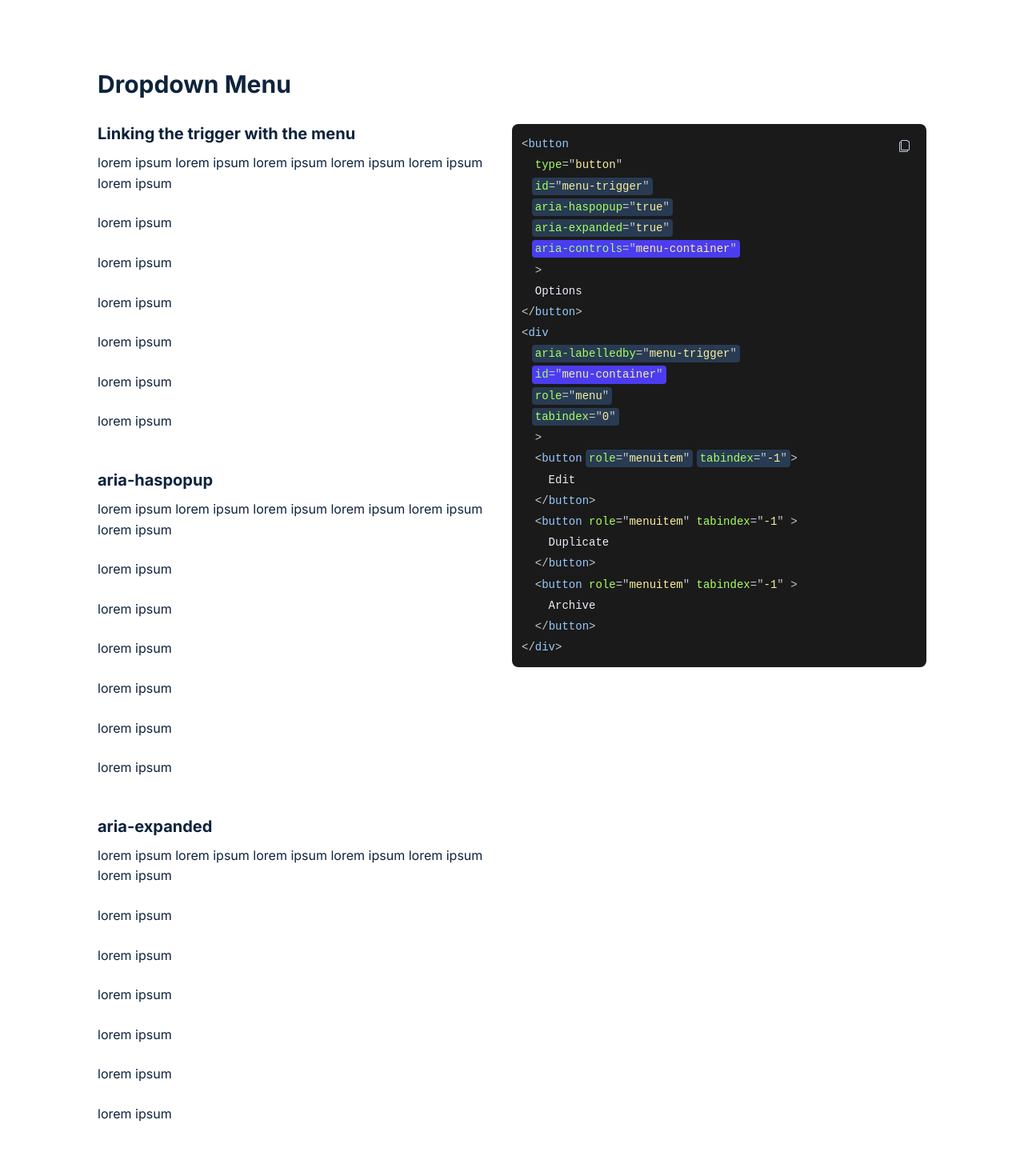
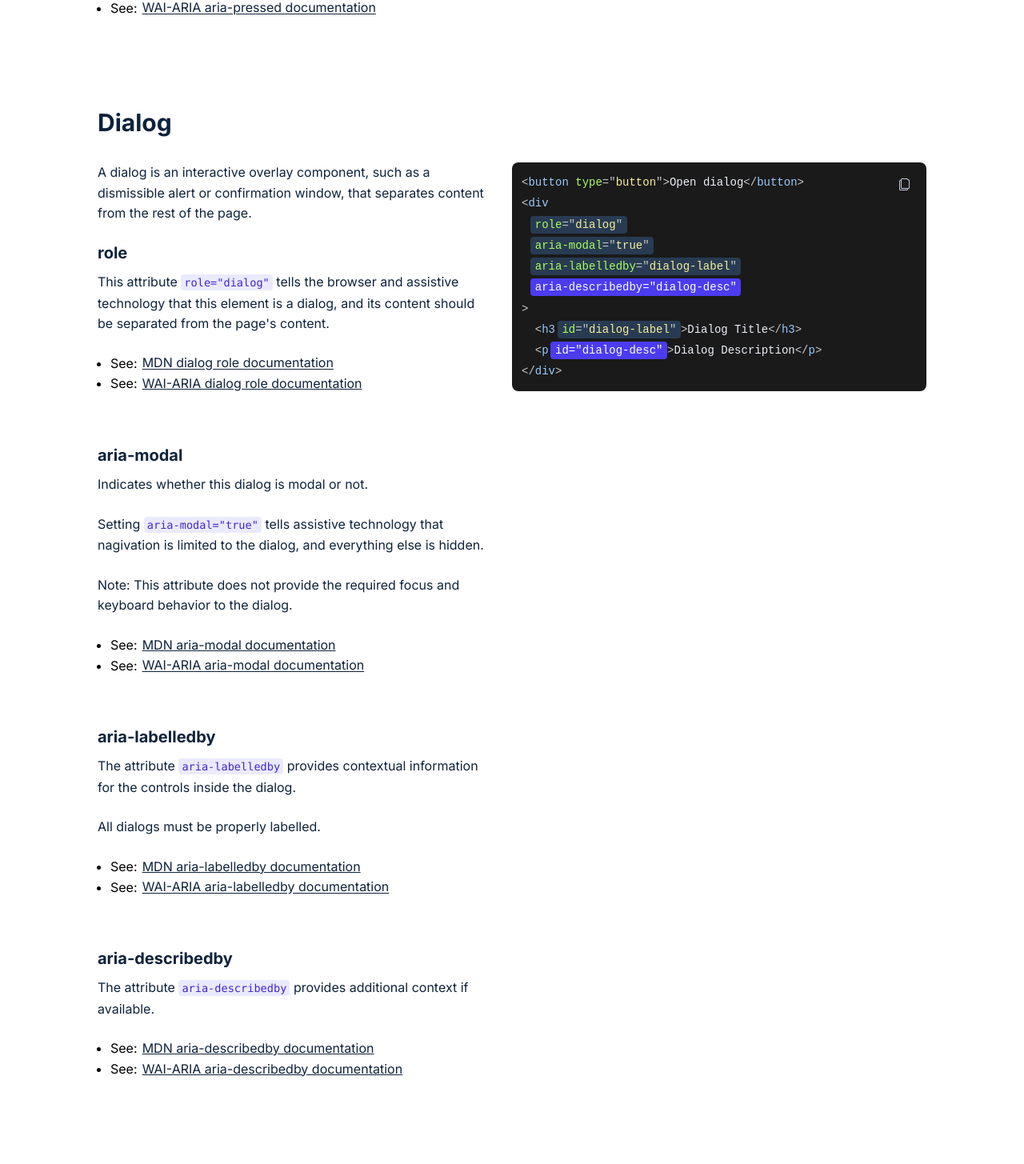
Before and after one commit to jonambas/a11y-html, a Next.js app: page / in a window 1280 px wide. Shown: the part 1260-2715 px from the top of the page at 80% size. Built offline with nearby package versions, Linux system fonts and the light colour scheme.

Commit message:
feat: styling tweaks, add dialog

```diff
--- a/components/Code.tsx
+++ b/components/Code.tsx
@@ -36,14 +36,17 @@ const Wrapper = styled('div', {
     opacity: '1',
     background: '$gray800',
     borderRadius: '$sm',
-    padding: '0.22em 0.3em',
-    marginLeft: '-0.3em',
+    padding: '0.22em 0.4em',
+    marginLeft: '-0.4em',
     cursor: 'pointer',
     transition: '0.15s',
     color: 'unset',
     textDecoration: 'none',
     '&.in-view': {
-      background: '$purple700'
+      background: '$purple700',
+      '*': {
+        color: 'white !important'
+      }
     },
     '&:hover': {
       background: '$gray700',
--- a/components/CodeContainer.tsx
+++ b/components/CodeContainer.tsx
@@ -55,7 +55,7 @@ const Container: FC<PropsWithChildren<CodeContainerProps>> = (props) => {
             '@md': {
               order: 'inherit',
               position: 'sticky',
-              top: '$8',
+              top: '$16',
               alignSelf: 'start'
             }
           })()}
--- a/components/CodeSection.tsx
+++ b/components/CodeSection.tsx
@@ -13,8 +13,8 @@ export const CodeSection: FC<PropsWithChildren<CodeSectionProps>> = (props) => {
   const { children, linkTarget, title } = props;
   const { ref, inView } = useInView({
     threshold: 1,
-    rootMargin: '0px 0px -60% 0px',
-    delay: 20
+    rootMargin: '-5% 0px -60% 0px'
+    // delay: 20
   });
   const { setActive } = useCodeLinks();
 
@@ -35,7 +35,7 @@ export const CodeSection: FC<PropsWithChildren<CodeSectionProps>> = (props) => {
         {children}
       </div>
       {/* Spacer here so intersection observer doesnt count whitesace */}
-      <div className={css({ marginTop: '$12' })()} />
+      <div className={css({ marginTop: '$16' })()} />
     </>
   );
 };
--- /dev/null
+++ b/content/Dialog.tsx
@@ -0,0 +1,119 @@
+import { FC } from 'react';
+
+import { CodeContainer } from '~components/CodeContainer';
+import { CodeSection } from '~components/CodeSection';
+import { InlineCode } from '~components/InlineCode';
+import { InlineLink } from '~components/InlineLink';
+
+const toggle = `
+<button type="button">Open dialog</button>
+<div
+  [#dialog-role]role="dialog"[]
+  [#dialog-modal]aria-modal="true"[]
+  [#dialog-labelledby]aria-labelledby="dialog-label"[]
+  [#dialog-describedby]aria-describedby="dialog-desc"[]
+>
+  <h3 [#dialog-labelledby]id="dialog-label"[]>Dialog Title</h3>
+  <p [#dialog-describedby]id="dialog-desc"[]>Dialog Description</p>
+</div>
+`;
+
+export const Dialog: FC = () => {
+  return (
+    <CodeContainer code={toggle} title="Dialog">
+      <p>
+        A dialog is an interactive overlay component, such as a dismissible
+        alert or confirmation window, that separates content from the rest of
+        the page.
+      </p>
+      <CodeSection title="role" linkTarget="#dialog-role">
+        <p>
+          This attribute <InlineCode>role=&quot;dialog&quot;</InlineCode> tells
+          the browser and assistive technology that this element is a dialog,
+          and its content should be separated from the page's content.
+        </p>
+        <ul>
+          <li>
+            See:{' '}
+            <InlineLink href="https://developer.mozilla.org/en-US/docs/Web/Accessibility/ARIA/Roles/dialog_role">
+              MDN dialog role documentation
+            </InlineLink>
+          </li>
+          <li>
+            See:{' '}
+            <InlineLink href="https://www.w3.org/TR/wai-aria-1.1/#dialog">
+              WAI-ARIA dialog role documentation
+            </InlineLink>
+          </li>
+        </ul>
+      </CodeSection>
+      <CodeSection title="aria-modal" linkTarget="#dialog-modal">
+        <p>Indicates whether this dialog is modal or not.</p>
+        <p>
+          Setting <InlineCode>aria-modal=&quot;true&quot;</InlineCode> tells
+          assistive technology that nagivation is limited to the dialog, and
+          everything else is hidden.
+        </p>
+        <p>
+          Note: This attribute does not provide the required focus and keyboard
+          behavior to the dialog.
+        </p>
+        <ul>
+          <li>
+            See:{' '}
+            <InlineLink href="https://developer.mozilla.org/en-US/docs/Web/Accessibility/ARIA/Attributes/aria-modal">
+              MDN aria-modal documentation
+            </InlineLink>
+          </li>
+          <li>
+            See:{' '}
+            <InlineLink href="https://www.w3.org/TR/wai-aria-1.1/#aria-modal">
+              WAI-ARIA aria-modal documentation
+            </InlineLink>
+          </li>
+        </ul>
+      </CodeSection>
+      <CodeSection title="aria-labelledby" linkTarget="#dialog-labelledby">
+        <p>
+          The attribute <InlineCode>aria-labelledby</InlineCode> provides
+          contextual information for the controls inside the dialog.
+        </p>
+        <p>All dialogs must be properly labelled.</p>
+        <ul>
+          <li>
+            See:{' '}
+            <InlineLink href="https://developer.mozilla.org/en-US/docs/Web/Accessibility/ARIA/Attributes/aria-labelledby">
+              MDN aria-labelledby documentation
+            </InlineLink>
+          </li>
+          <li>
+            See:{' '}
+            <InlineLink href="https://www.w3.org/TR/wai-aria-1.1/#aria-labelledby">
+              WAI-ARIA aria-labelledby documentation
+            </InlineLink>
+          </li>
+        </ul>
+      </CodeSection>
+      <CodeSection title="aria-describedby" linkTarget="#dialog-describedby">
+        <p>
+          The attribute <InlineCode>aria-describedby</InlineCode> provides
+          additional context if available.
+        </p>
+        <ul>
+          <li>
+            See:{' '}
+            <InlineLink href="https://developer.mozilla.org/en-US/docs/Web/Accessibility/ARIA/Attributes/aria-describedby">
+              MDN aria-describedby documentation
+            </InlineLink>
+          </li>
+          <li>
+            See:{' '}
+            <InlineLink href="https://www.w3.org/TR/wai-aria-1.1/#aria-describedby">
+              WAI-ARIA aria-describedby documentation
+            </InlineLink>
+          </li>
+        </ul>
+      </CodeSection>
+    </CodeContainer>
+  );
+};
--- a/pages/index.tsx
+++ b/pages/index.tsx
@@ -5,6 +5,7 @@ import { css } from '~stitches';
 import { ToggleOnOff } from '~content/ToggleOnOff';
 import { ToggleButton } from '~content/ToggleButton';
 import { Menu } from '~content/Menu';
+import { Dialog } from '~content/Dialog';
 
 const Home: NextPage = () => {
   return (
@@ -24,6 +25,7 @@ const Home: NextPage = () => {
         </h1>
         <ToggleOnOff />
         <ToggleButton />
+        <Dialog />
         <Menu />
       </div>
     </>
```
